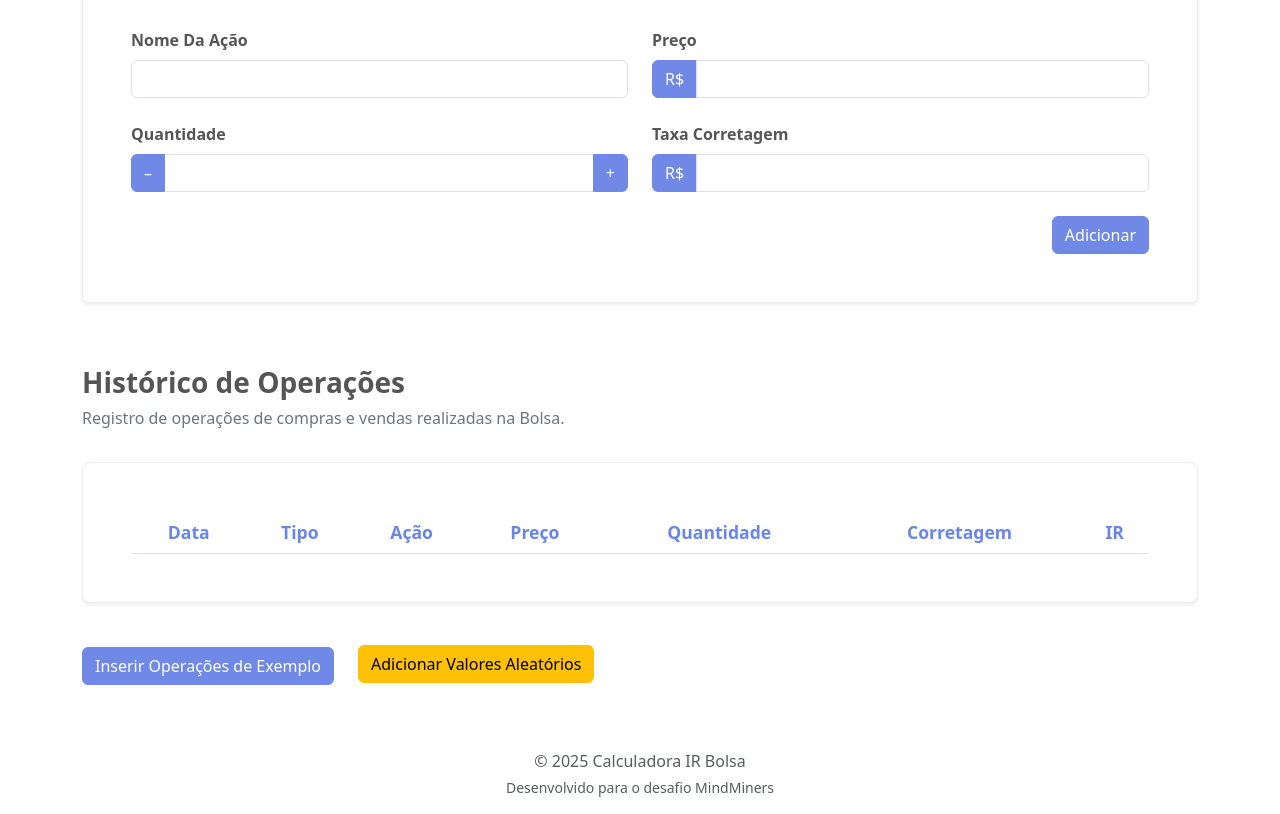
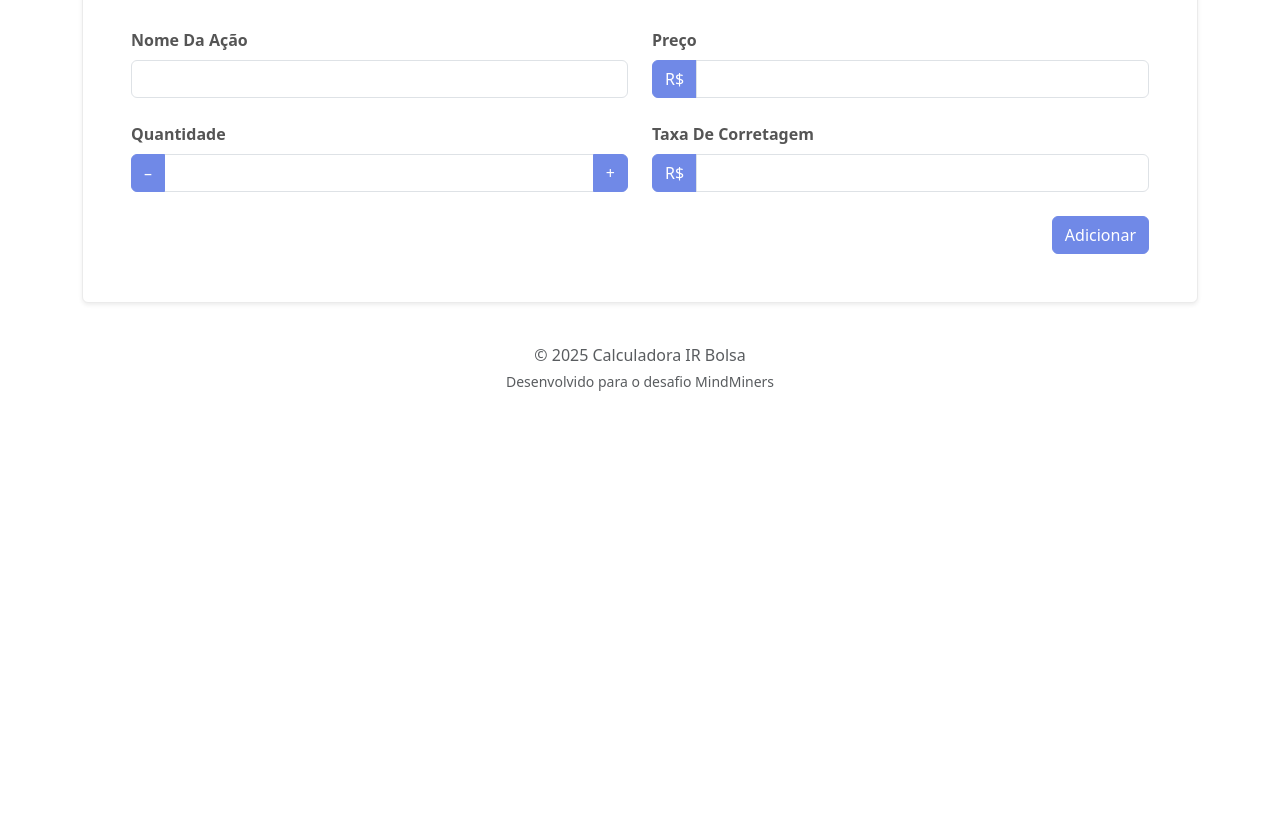
Before and after one commit to NasckDev/minersCalculator, a React (Create React App) app in the folder tax-calculator/: page / in a window 1280 px wide. Shown: the part 380-1194 px from the top of the page. After the commit the page ends 800 px from the top, so only its background shows below. Built offline with nearby package versions, Linux system fonts and the light colour scheme; what chartjs-plugin-datalabels would draw is missing.

Commit message:
ajustando visibilidade dos componetes

```diff
--- a/tax-calculator/package.json
+++ b/tax-calculator/package.json
@@ -17,9 +17,9 @@
     "clsx": "^2.1.1",
     "date-fns": "^4.1.0",
     "formik": "^2.4.6",
-    "react": "^19.1.0",
+    "react": "^18.3.1",
     "react-chartjs-2": "^5.3.0",
-    "react-dom": "^19.1.0",
+    "react-dom": "^18.3.1",
     "react-scripts": "5.0.1",
     "tailwindcss": "^4.1.11",
     "typescript": "^4.9.5",
--- a/tax-calculator/src/App.tsx
+++ b/tax-calculator/src/App.tsx
@@ -1,31 +1,23 @@
 import React, { useState } from 'react';
+import { v4 as uuidv4 } from 'uuid';
 import { Operacao } from './types';
-import { v4 as uuidv4 } from 'uuid';
 import FormOperacao from './components/OperationForm';
 import IRBarChart from './components/IRBarChart';
-import { calcularIRPorOperacao } from './utils/taxCalculator';
 import Header from './components/Header';
 import Footer from './components/Footer';
+import { calcularIRPorOperacao } from './utils/taxCalculator';
 
+const formatarBRL = (valor: number) =>
+  new Intl.NumberFormat('pt-BR', { style: 'currency', currency: 'BRL' }).format(valor);
 
-// Função para formatar valores monetários em BRL
-function formatarBRL(valor: number) {
-  return new Intl.NumberFormat('pt-BR', {
-    style: 'currency',
-    currency: 'BRL',
-    minimumFractionDigits: 2
-  }).format(valor);
-}
-
-function App() {
+const App: React.FC = () => {
   const [operacoes, setOperacoes] = useState<Operacao[]>([]);
 
-  function adicionarOperacao(op: Omit<Operacao, 'id'>) {
+  const adicionarOperacao = (op: Omit<Operacao, 'id'>) =>
     setOperacoes(prev => [...prev, { ...op, id: uuidv4() }]);
-  }
 
   const resultados = calcularIRPorOperacao(operacoes);
-  const ultimoResultado = resultados[resultados.length - 1];
+  const ultimoResultado = resultados.at(-1);
 
   return (
     <>
@@ -44,38 +36,35 @@ function App() {
           <div className="card custom-card alert-card p-3 shadow-sm bg-white">
             <h6 className="mb-3 lbl ps-4 mb-5">Dados da última operação</h6>
             <div className="row text-center">
-              <div className="col">
-                <p className="mb-1 fs-5 fw-bold data">Preço Médio</p>
-                <p>{ultimoResultado.pm !== undefined ? formatarBRL(ultimoResultado.pm) : 'N/A'}</p>
+              {[
+                { label: 'Preço Médio', value: ultimoResultado.pm !== undefined ? formatarBRL(ultimoResultado.pm) : 'N/A' },
+                { label: 'Quantidade média', value: ultimoResultado.qm ?? 'N/A' },
+                { label: 'Prejuízo acumulado', value: ultimoResultado.pa !== undefined ? formatarBRL(ultimoResultado.pa) : 'N/A' },
+              ].map(({ label, value }) => (
+                <div className="col" key={label}>
+                  <p className="mb-1 fs-5 fw-bold data">{label}</p>
+                  <p>{value}</p>
                 </div>
-              <div className="col">
-                <p className="mb-1 fs-5 fw-bold data">Quantidade média</p>
-                <p>{ultimoResultado.qm ?? 'N/A'}</p>
-              </div>
-              <div className="col">
-                <p className="mb-1 fs-5 fw-bold data">Prejuízo acumulado</p>
-                <p>{ultimoResultado.pa !== undefined ? formatarBRL(ultimoResultado.pa) : 'N/A'}</p>
-              </div>
+              ))}
             </div>
           </div>
         )}
 
+        {/* Só exibe histórico se houver dados */}
+        {resultados.length > 0 && (
+          <>
             <h2 className="mb-1 fs-3 fw-bold sub-title">Histórico de Operações</h2>
             <p className="mb-4 fs-6 fw-normal text-secondary">
               Registro de operações de compras e vendas realizadas na Bolsa.
             </p>
 
-        <div className="table-responsive">
+            <div className="table-responsive" style={{ maxHeight: '500px', overflowY: 'auto' }}>
               <table className="table text-center my-table p-5 mb-4 mt-2 shadow-sm">
-            <thead className="table">
+                <thead>
                   <tr>
-                <th>Data</th>
-                <th>Tipo</th>
-                <th>Ação</th>
-                <th>Preço</th>
-                <th>Quantidade</th>
-                <th>Corretagem</th>
-                <th>IR</th>
+                    {['Data', 'Tipo', 'Ação', 'Preço', 'Quantidade', 'Corretagem', 'IR'].map(header => (
+                      <th key={header}>{header}</th>
+                    ))}
                   </tr>
                 </thead>
                 <tbody>
@@ -104,61 +93,19 @@ function App() {
               </table>
             </div>
 
-        <button
-          className="btn btn-primary btn-example"
-          onClick={() => {
-            const exemploOperacoes: Omit<Operacao, 'id'>[] = [
-              { data: '2025-07-01', tipo: 'compra' as const, ticker: 'PETR4', preco: 25.90, quantidade: 100, taxaCorretagem: 8.50 },
-              { data: '2025-07-02', tipo: 'compra' as const, ticker: 'PETR4', preco: 26.40, quantidade: 200, taxaCorretagem: 8.50 },
-              { data: '2025-07-03', tipo: 'compra' as const, ticker: 'PETR4', preco: 27.87, quantidade: 100, taxaCorretagem: 8.50 },
-              { data: '2025-07-04', tipo: 'venda' as const, ticker: 'PETR4', preco: 26.53, quantidade: 100, taxaCorretagem: 8.50 },
-              { data: '2025-07-05', tipo: 'venda' as const, ticker: 'PETR4', preco: 27.39, quantidade: 100, taxaCorretagem: 8.50 },
-            ];
-            exemploOperacoes.forEach(op => adicionarOperacao(op));
-          }}
-        >
-          Inserir Operações de Exemplo
-        </button>
-
-      <button
-  className="btn btn-warning mt-3 ms-4"
-  onClick={() => {
-    const tickers = ['PETR4', 'VALE3', 'ITUB4', 'ABEV3', 'MGLU3'];
-    const tipos = ['compra', 'venda'] as const;
-
-    const randomOps: Omit<Operacao, 'id'>[] = Array.from({ length: 8 }, () => {
-      const tipo = tipos[Math.floor(Math.random() * tipos.length)];
-      return {
-        data: `2025-07-${String(Math.floor(Math.random() * 28) + 1).padStart(2, '0')}`,
-        tipo,
-        ticker: tickers[Math.floor(Math.random() * tickers.length)],
-        preco: parseFloat((Math.random() * 20 + 20).toFixed(2)), // R$ 20,00 a R$ 40,00
-        quantidade: Math.floor(Math.random() * 9 + 1) * 100, // múltiplos de 100 (100 a 1000)
-        taxaCorretagem: parseFloat((Math.random() * 7 + 2.5).toFixed(2)), // R$ 2,50 a R$ 9,50
-      };
-    });
-
-    randomOps.forEach(op => adicionarOperacao(op));
-  }}
->
-  Adicionar Valores Aleatórios
-</button>
-
-
-        {resultados.length > 0 && (
-          <div className="table-responsive">
+            <div className="table-responsive mt-4">
               <h5 className="mb-1 fs-3 fw-bold sub-title">Gráfico de IR por Venda</h5>
               <p className="mb-4 fs-6 fw-normal text-secondary">
                 Evolução do imposto de renda por operação de venda.
               </p>
               <IRBarChart resultados={resultados} />
             </div>
+          </>
         )}
       </div>
       <Footer />
-
     </>
   );
-}
+};
 
 export default App;
--- a/tax-calculator/src/components/Footer.tsx
+++ b/tax-calculator/src/components/Footer.tsx
@@ -2,7 +2,7 @@ import React from 'react';
 
 function Footer() {
   return (
-    <footer className="bg-white text-center text-muted py-3 mt-5 shadow-sm">
+    <footer className="bg-white text-center text-muted py-3 mt-4">
       <div className="container">
         <p className="mb-1">© {new Date().getFullYear()} Calculadora IR Bolsa</p>
         <small className="d-block">Desenvolvido para o desafio MindMiners</small>
--- a/tax-calculator/src/components/IRBarChart.tsx
+++ b/tax-calculator/src/components/IRBarChart.tsx
@@ -54,17 +54,17 @@ function IRCombinedChart({ resultados }: { resultados: any[] }) {
         borderRadius: 6,
         datalabels: {
           anchor: 'end' as const,
-          align: 'end' as const, // <- aqui a correção
+          align: 'end' as const,
           color: '#4d83f0',
-          font: { size: 11, weight: 'bold' as const },
-          formatter: (value: number) => formatarBRL(value),
+          font: { size: 10, weight: 'bold' as const },
+          formatter: (value: number) => (value > 0 ? formatarBRL(value) : ''),
         },
       },
       {
         type: 'line' as const,
         label: 'IR Acumulado',
         data: irAcumulado,
-        borderColor: '#ff6384',
+        borderColor: '#fa5378',
         backgroundColor: 'rgba(255, 99, 132, 0.2)',
         fill: false,
         tension: 0.3,
@@ -76,6 +76,7 @@ function IRCombinedChart({ resultados }: { resultados: any[] }) {
 
   const options = {
     responsive: true,
+    maintainAspectRatio: false,
     plugins: {
       legend: {
         position: 'top' as const,
@@ -103,7 +104,8 @@ function IRCombinedChart({ resultados }: { resultados: any[] }) {
         beginAtZero: true,
         ticks: {
           callback: function (tickValue: string | number) {
-            const valueNum = typeof tickValue === 'string' ? parseFloat(tickValue) : tickValue;
+            const valueNum =
+              typeof tickValue === 'string' ? parseFloat(tickValue) : tickValue;
             return formatarBRL(valueNum);
           },
           color: '#555',
@@ -112,14 +114,24 @@ function IRCombinedChart({ resultados }: { resultados: any[] }) {
         grid: { color: 'rgba(0,0,0,0.05)' },
       },
       x: {
-        ticks: { color: '#555', font: { size: 12 } },
+        ticks: {
+          autoSkip: true,
+          maxTicksLimit: 6,
+          maxRotation: 0,
+          minRotation: 0,
+          color: '#555',
+          font: { size: 11 },
+        },
         grid: { color: 'rgba(0,0,0,0.05)' },
       },
     },
   };
 
   return (
-    <div className="card p-3 shadow-sm" style={{ backgroundColor: '#fff' }}>
+    <div
+      className="card p-3 shadow-sm chart-container"
+      style={{ backgroundColor: '#fff', minHeight: '350px' }}
+    >
       <Chart type="bar" data={data} options={options} />
     </div>
   );
--- a/tax-calculator/src/components/OperationForm.tsx
+++ b/tax-calculator/src/components/OperationForm.tsx
@@ -135,7 +135,7 @@ const FormOperacao: React.FC<Props> = ({ onAdd }) => {
 
       {/* Taxa de corretagem */}
       <div className="col-6">
-        <label className="form-label">Taxa Corretagem</label>
+        <label className="form-label">Taxa de Corretagem</label>
         <div className="input-group">
           <span className="input-group-text">R$</span>
           <input
--- a/tax-calculator/src/index.css
+++ b/tax-calculator/src/index.css
@@ -144,3 +144,10 @@ tbody td{
 .btn-example{
   margin-top: 20px !important;
 }
+
+.chart-container {
+  position: relative;
+  width: 100%;
+  height: 50vh; /* ocupa metade da altura da tela */
+  min-height: 300px;
+}
```
Also changed, not shown: 1 other file (tests, documents, lock files or other folders). Lines whose indentation alone changed are shown as unchanged.
